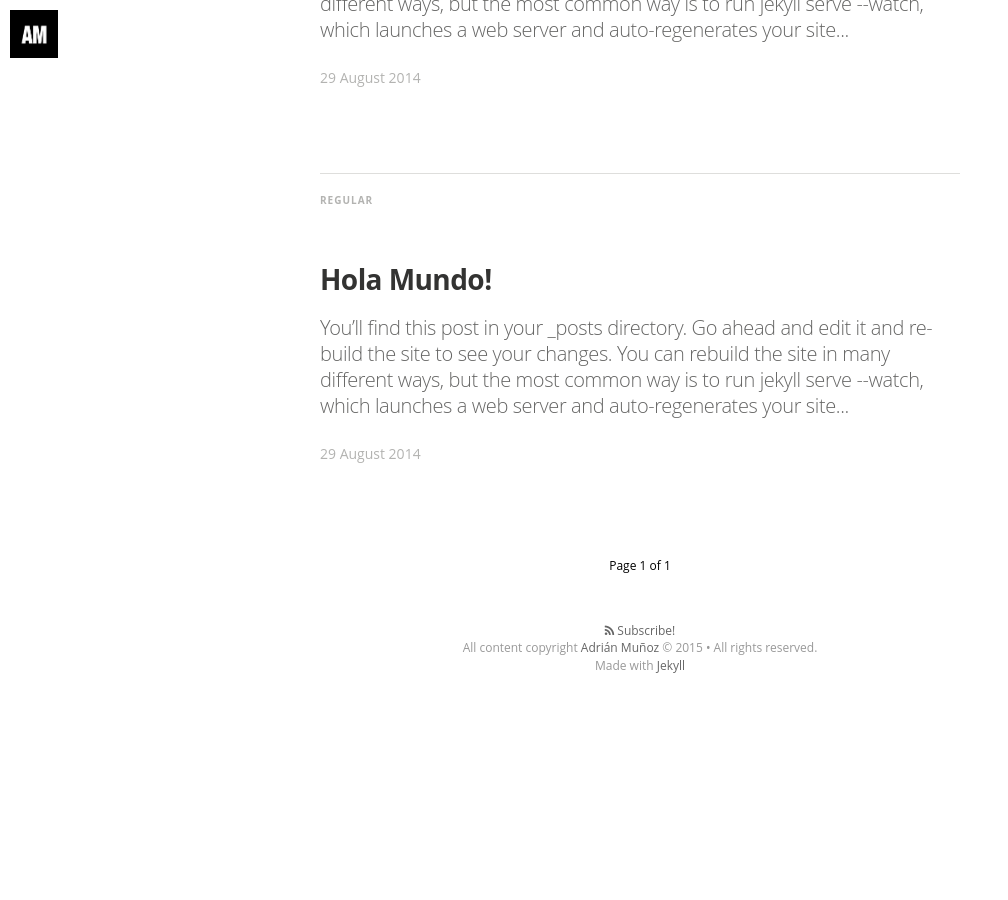
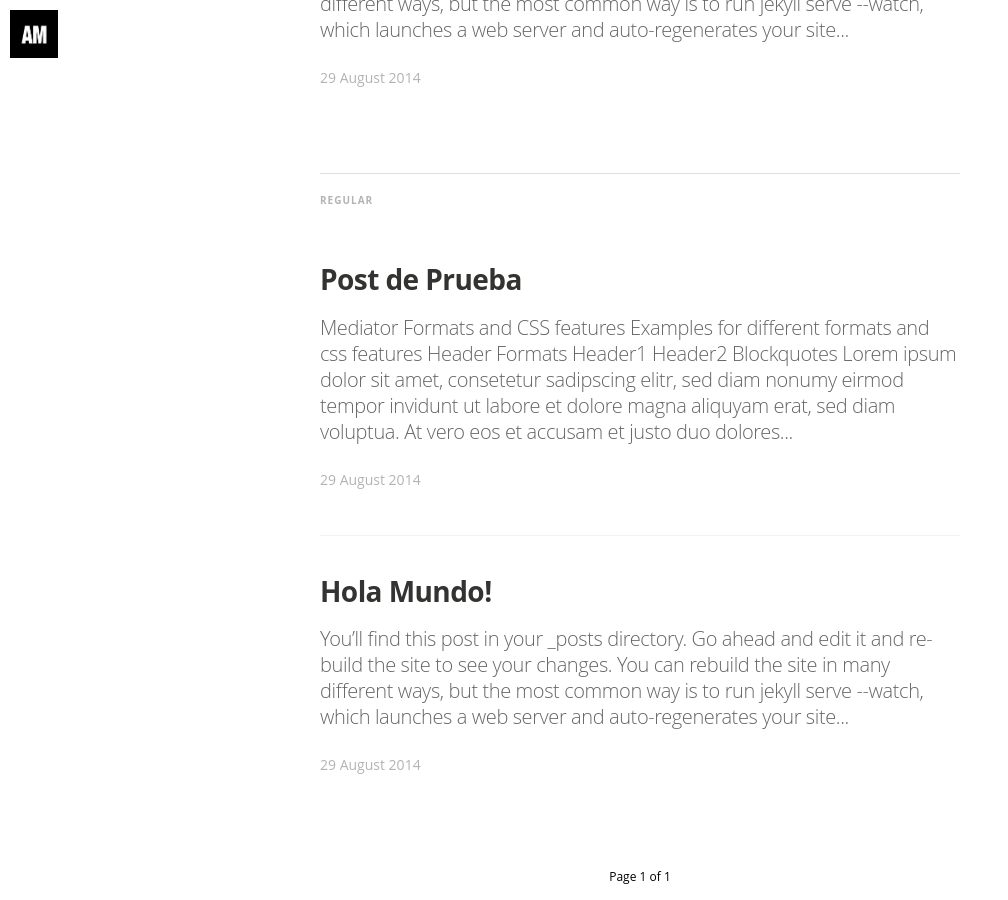
Before and after one commit to adrianmugnoz/adrianmugnoz.github.com.antiguo, a Jekyll site: the page built from index.html, in a window 1280 px wide and 900 px high, scrolled down 914 px. Shown: the whole window, without its empty margins (0-1008 px from the left). Built offline with Jekyll 4.4.1, drawn with Linux system fonts in a browser that asks for light colours; nearby versions of some CDN libraries; some web fonts are replaced; Markdown is read by kramdown in place of the engine named in the settings; the list of posts is cut into pages by our own code; a file with an impossible date is left out; before the commit the page ends 1636 px from its top, so only the background shows below that.

Commit message:
Update 2015-01-30-post_prueba.markdown

```diff
--- a/_posts/2015-01-30-post_prueba.markdown
+++ b/_posts/2015-01-30-post_prueba.markdown
@@ -1,9 +1,9 @@
 ---
 layout: post
 title: Post de Prueba
-date: {}
+date: 2014-08-29 14:34:25
 categories: prueba prueba2
-tags: null
+tags: regular
 image: "/assets/article_images/2014-11-30-mediator_features/night-track.JPG"
 published: true
 ---
```
